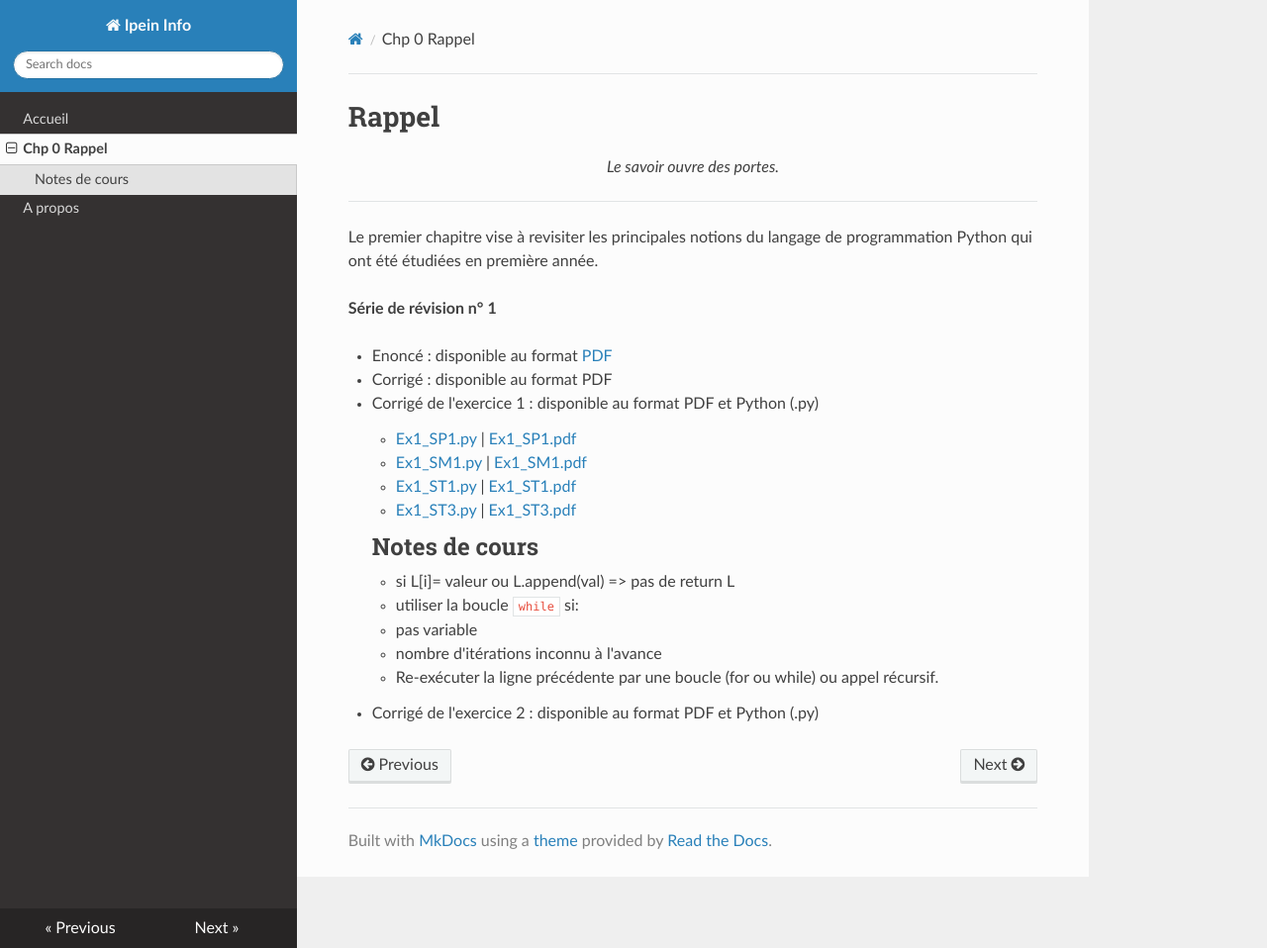
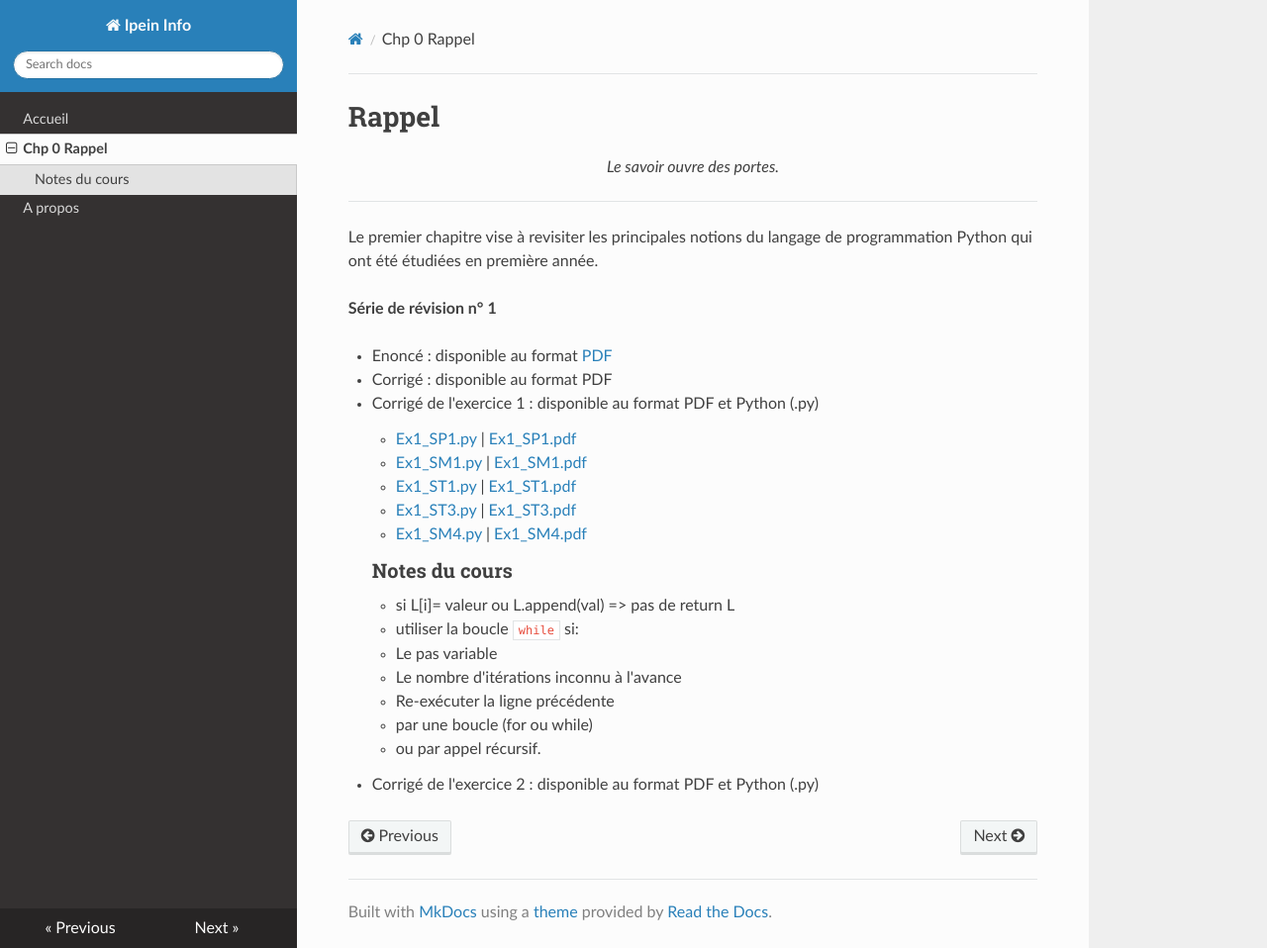
Before and after one commit to anis-saied/ipein, an MkDocs documentation site: the page built from docs/chp0_Rappel.md, in a window 1280 px wide and 958 px high. Shown: the whole window at 99% size. Built offline with MkDocs 1.6.1, drawn with Linux system fonts in a browser that asks for light colours; nearby versions of some CDN libraries.

Commit message:
Update chp0_Rappel.md

```diff
--- a/docs/chp0_Rappel.md
+++ b/docs/chp0_Rappel.md
@@ -17,17 +17,21 @@ Le premier chapitre vise à revisiter les principales notions du langage de prog
 **Série de révision n° 1**
 
 * Enoncé : disponible au format [PDF](src/2/chp0/serie1/2eme_info_chp0_serie1_ennonce.pdf)
+
 * Corrigé : disponible au format PDF
   + Corrigé de l'exercice 1 : disponible au format PDF et Python (.py)
     + [Ex1_SP1.py](src/2/chp0/serie1/ex1_sp1.py) | [Ex1_SP1.pdf](../src/2/chp0/serie1/ex1_sp1.pdf)
     + [Ex1_SM1.py](src/2/chp0/serie1/ex1_sm1.py) | [Ex1_SM1.pdf](../src/2/chp0/serie1/ex1_sm1.pdf)
     + [Ex1_ST1.py](src/2/chp0/serie1/ex1_st1.py) | [Ex1_ST1.pdf](../src/2/chp0/serie1/ex1_st1.pdf)
     + [Ex1_ST3.py](src/2/chp0/serie1/ex1_st3.py) | [Ex1_ST3.pdf](../src/2/chp0/serie1/ex1_st3.pdf)
-    ## Notes de cours
+    + [Ex1_SM4.py](src/2/chp0/serie1/ex1_sm4.py) | [Ex1_SM4.pdf](../src/2/chp0/serie1/ex1_sm4.pdf)
+    ### Notes du cours
     - si L[i]= valeur ou L.append(val) => pas de return L
     - utiliser la boucle `while` si:
-      - pas variable
-      - nombre d'itérations inconnu à l'avance
-    - Re-exécuter la ligne précédente par une boucle (for ou while) ou appel récursif.
+      - Le pas variable
+      - Le nombre d'itérations inconnu à l'avance
+    - Re-exécuter la ligne précédente
+      - par une boucle (for ou while)
+      - ou par appel récursif.
 
   + Corrigé de l'exercice 2 : disponible au format PDF et Python (.py)
```
Also changed, not shown: 5 other files.
